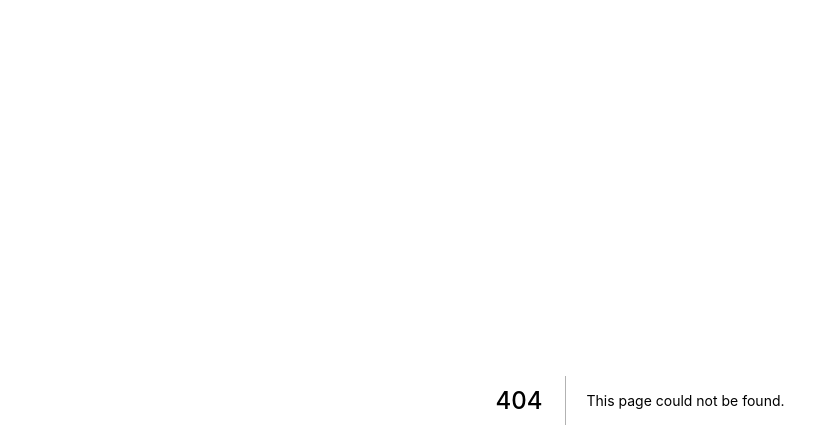
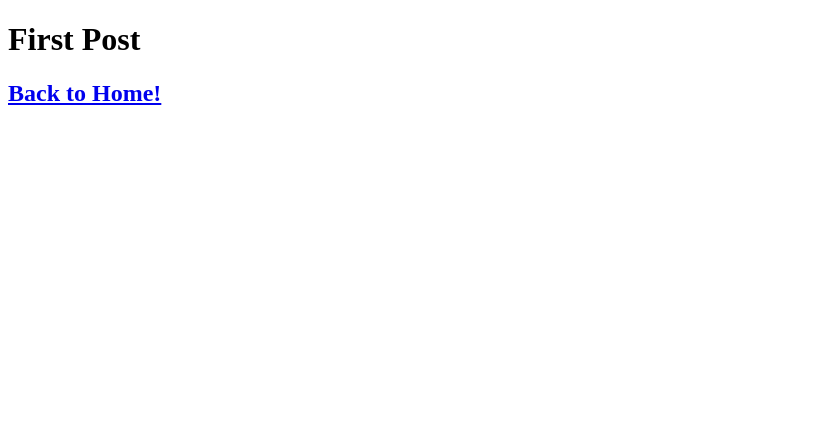
Before and after one commit to azufb/Next.jsPractice, a Next.js app in the folder nextjs-blog/: page /posts/first-post in a window 1280 px wide. Before the commit this address had no page. Shown: the top 448 px of the page, without its empty margins (0-839 px from the left). Built offline with nearby package versions, Linux system fonts and the light colour scheme.

Commit message:
Linkコンポーネントによるページ遷移の実装

```diff
--- a/nextjs-blog/pages/index.js
+++ b/nextjs-blog/pages/index.js
@@ -1,4 +1,5 @@
 import Head from 'next/head'
+import Link from 'next/link'
 
 export default function Home() {
   return (
@@ -10,7 +11,7 @@
 
       <main>
         <h1 className="title">
-          Learn <a href="https://nextjs.org">Next.js!</a>
+          Read<Link href='/posts/first-post'><a>This Page!</a></Link>
         </h1>
 
         <p className="description">
--- /dev/null
+++ b/nextjs-blog/pages/posts/first-post.js
@@ -0,0 +1,14 @@
+import Link from 'next/link'
+
+export default function FirstPost() {
+    return (
+        <>
+        <h1>First Post</h1>
+        <h2>
+            <Link href='/'>
+                <a>Back to Home!</a>
+            </Link>
+        </h2>
+        </>
+    )
+}
```
